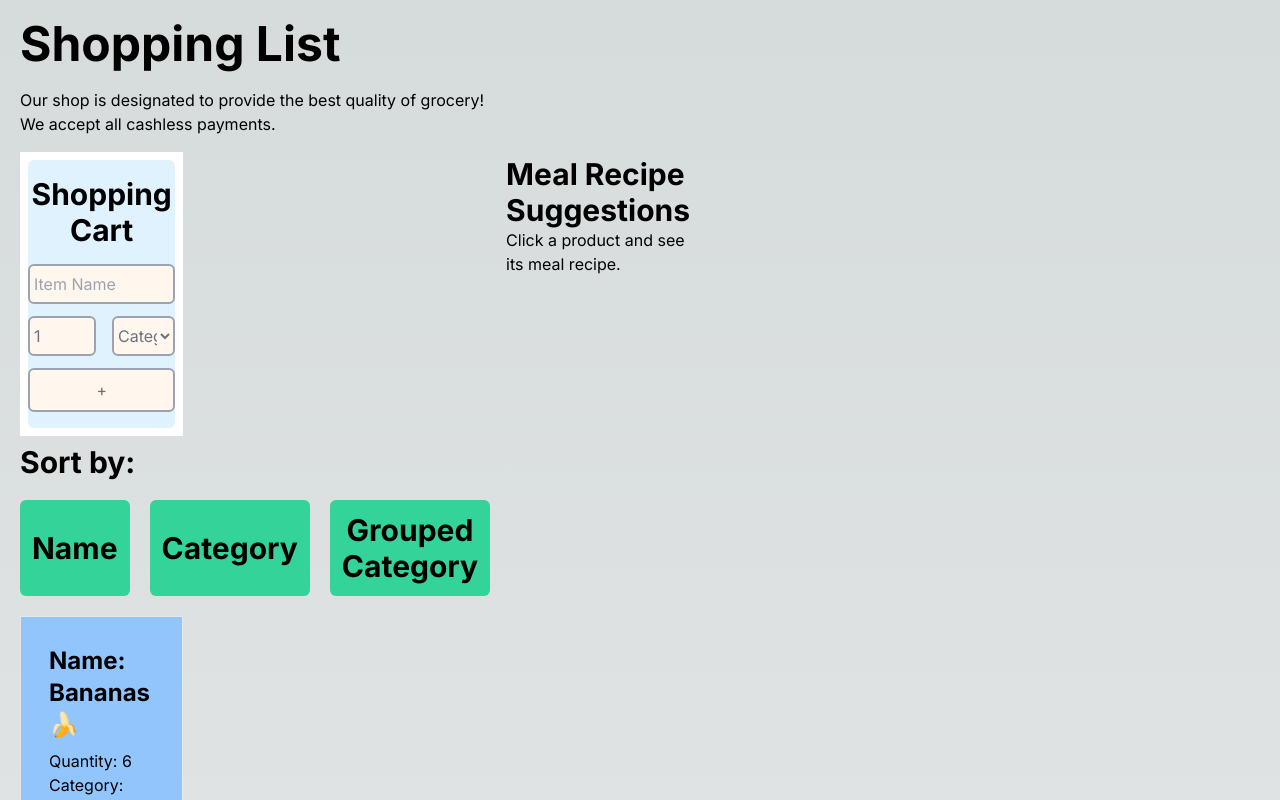
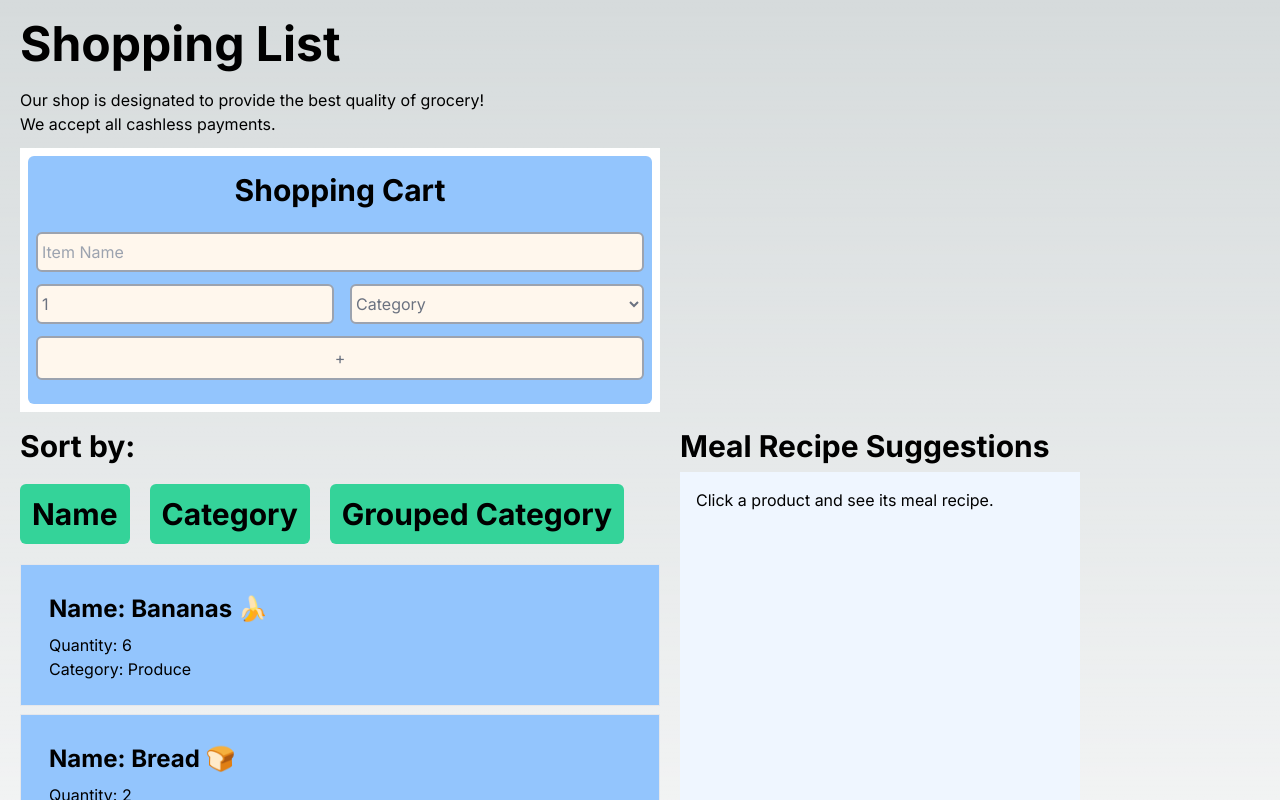
Before and after one commit to manho0107/cprg306-assignments, a Next.js app: page /week7 in a window 1280 px wide. Shown: the top 800 px of the page. Built offline with nearby package versions, Linux system fonts and the light colour scheme.

Commit message:
commit;
color and layout changed;

```diff
--- a/app/week7/item-list.js
+++ b/app/week7/item-list.js
@@ -65,7 +65,7 @@ function button(setSortBy) {
             <label className="ml-5 font-bold text-3xl">
                 Sort by:
             </label>
-            <div className="sm:flex mt-5 ml-5 mb-5 text-3xl">
+            <div className="sm:flex mt-5 ml-5 mb-5 text-3xl w-[40rem]">
                 <button
                     id="name"
                     onClick={(e) => setSortBy(e.target.id)}
--- a/app/week7/item.js
+++ b/app/week7/item.js
@@ -5,7 +5,7 @@ export default function Item({ name, quantity, category, onSelect }) {
 
     return (
         <>
-        <div className="border ring-blue-300 bg-blue-300 w-1/3 mt-1 mb-2 ml-5 p-2">
+        <div className="border ring-blue-300 bg-blue-300 w-[40rem] mt-1 mb-2 ml-5 p-2">
             <h3 className="mt-5 font-bold text-2xl ml-5 hover:bg-yellow-200 mr-10 rounded" onClick={handleItemClick} style={{ cursor: 'pointer' }}>Name: {name}</h3>
             <ul className="ml-5">
                 <li className="mt-2">Quantity: {quantity}</li>
--- a/app/week7/meal-ideas.js
+++ b/app/week7/meal-ideas.js
@@ -23,16 +23,16 @@ export default function mealIdea ({ingredient}) {
     }, [ingredient]);
 
     return (
-        <div>
+        <div className="item-left h-screen p-4 w-[25rem] bg-blue-50">
             <ul>
             {ingredient === '' ? (
                 <li>Click a product and see its meal recipe.</li>
             ) : meals === null || meals.length === 0 ? (
                 <li>No recipe for {ingredient}.</li>
             ) : (
-                meals.map((meal) => <li key={meal.idMeal} className="mt-3 mb-2 p-1 w-96 bg-blue-50 hover:bg-sky-200">{meal.strMeal}</li>)
+                meals.map((meal) => <li key={meal.idMeal} className="mt-2 mb-2 p-1 w-96 hover:bg-sky-200">{meal.strMeal}</li>)
             )}
             </ul>
-      </div>
+        </div>
     );
 }
--- a/app/week7/new-item.js
+++ b/app/week7/new-item.js
@@ -37,12 +37,12 @@ export default function NewItem({onAddItem}) {
 
     return (
         <main>
-            <div className="flex flex-col w-1/3 mt-1 mb-2 ml-5 p-2 bg-white">
-                <div className="flex flex-col max-w-s bg-sky-100 rounded-md">
+            <div className="flex flex-col w-[40rem] mt-1 mb-2 ml-5 p-2 bg-white">
+                <div className="flex flex-col max-w-s bg-blue-300 rounded-md">
                     <h1 className="font-bold text-3xl mt-4 mb-4 text-center">
                         Shopping Cart
                     </h1>
-                    <form onSubmit={handleSubmit}>
+                    <form onSubmit={handleSubmit} className="p-2">
                         <input
                             type="text"
                             placeholder="Item Name"
--- a/app/week7/page.js
+++ b/app/week7/page.js
@@ -27,14 +27,18 @@ export default function Page() {
         <p>Our shop is designated to provide the best quality of grocery!</p>
         <p>We accept all cashless payments.</p>
       </div>
-      <div className="flex">
-        <div className="flex-1 pr-2">
+      <div className="">
+        <div className="pr-2">
           <NewItem onAddItem={handleAddItem} />
-          <ItemList items={items} onItemSelect={handleItemSelect} />
         </div>
-        <div className="flex-1 pl-2 pt-2 h-[48rem] mr-[48rem]">
-          <h1 className="font-bold text-3xl">Meal Recipe Suggestions</h1>
-          <MealIdeas ingredient={selectedItemName} />
+        <div className="flex pt-2 h-[48rem] mr-[48rem]">
+          <div>
+            <ItemList items={items} onItemSelect={handleItemSelect} />
+          </div>
+          <div className="ml-5">
+            <h1 className="font-bold text-3xl mb-2">Meal Recipe Suggestions</h1>
+            <MealIdeas ingredient={selectedItemName} />
+          </div>
         </div>
       </div>
     </main>
```
